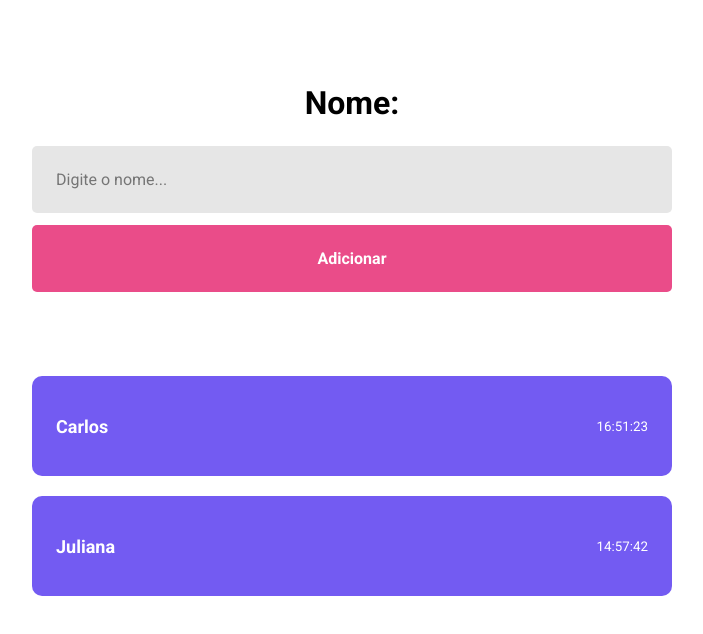
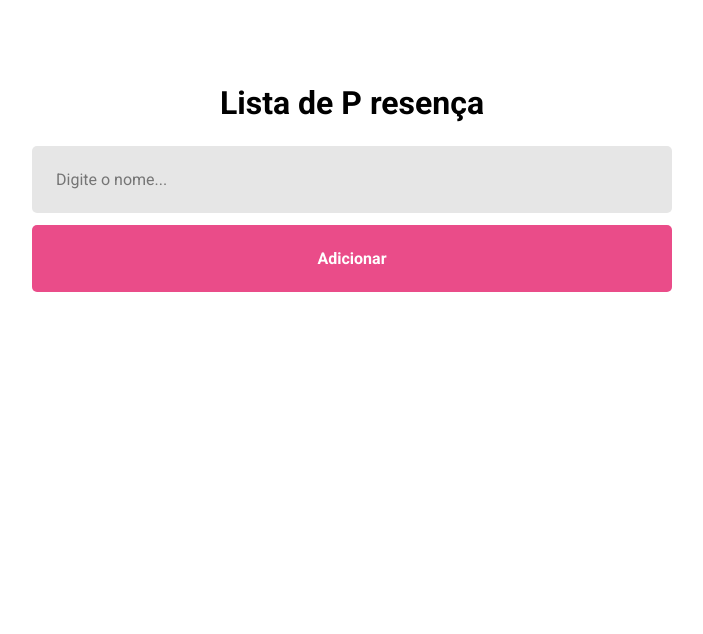
Before and after one commit to VNatario/React-Vite-Fundaments, a React (Vite) app: page / in a window 1280 px wide. Shown: the top 634 px of the page, without its empty margins (288-991 px from the left). Built offline with nearby package versions, Linux system fonts and the light colour scheme.

Commit message:
feat: add handleAddStudent

```diff
--- a/src/pages/Home/index.jsx
+++ b/src/pages/Home/index.jsx
@@ -4,19 +4,36 @@
 
 export function Home() {
   const [studentName, setStudentName] = useState("");
+  const [students, setStudents] = useState([]);
+
+  function handleAddStudent() {
+    const newStudent = {
+      name: studentName,
+      time: new Date().toLocaleTimeString("pt-BR", {
+        hour: "2-digit",
+        minute: "2-digit",
+        second: "2-digit",
+      }),
+    };
+
+    setStudents((prevState) => [prevState, newStudent]);
+  }
 
   return (
     <div className="container">
-      <h1>Nome: {studentName}</h1>
+      <h1>Lista de P resença</h1>
       <input
         type="text"
         placeholder="Digite o nome..."
         onChange={(e) => setStudentName(e.target.value)}
       />
-      <button type="burron">Adicionar</button>
+      <button type="burron" onClick={handleAddStudent}>
+        Adicionar
+      </button>
 
-      <Card name="Carlos" time="16:51:23" />
-      <Card name="Juliana" time="14:57:42" />
+      {students.map((student) => (
+        <Card name={student.name} time={student.time} />
+      ))}
     </div>
   );
 }
```
